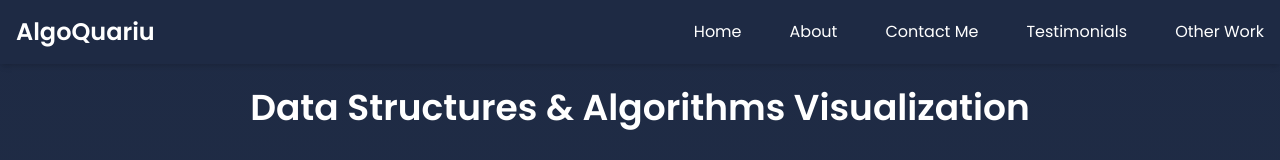
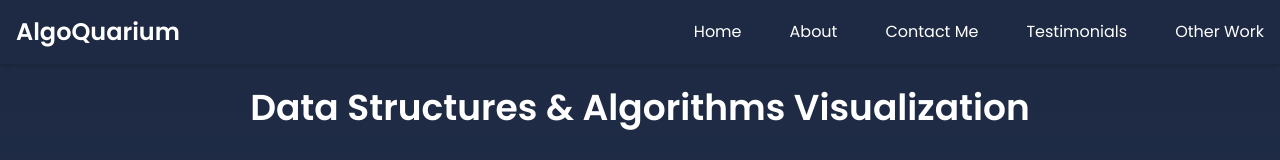
Before and after one commit to Bittu-kumar143/AlgoQuarium, a React (Vite) app in the folder frontend/: page / in a window 1280 px wide. Shown: the top 160 px of the page. Built offline with nearby package versions, Linux system fonts and the light colour scheme.

Commit message:
Fix typo in Navbar component title

```diff
--- a/frontend/src/components/Navbar.jsx
+++ b/frontend/src/components/Navbar.jsx
@@ -13,7 +13,7 @@ function Navbar() {
       <div className="container mx-auto flex justify-between items-center">
         {/* Logo/Title */}
         <Link to="/" className="text-2xl font-bold text-white hover:text-[#4a90e2] transition">
-          AlgoQuariu
+          AlgoQuarium
         </Link>
 
         {/* Hamburger Button (Visible on Mobile) */}
```
